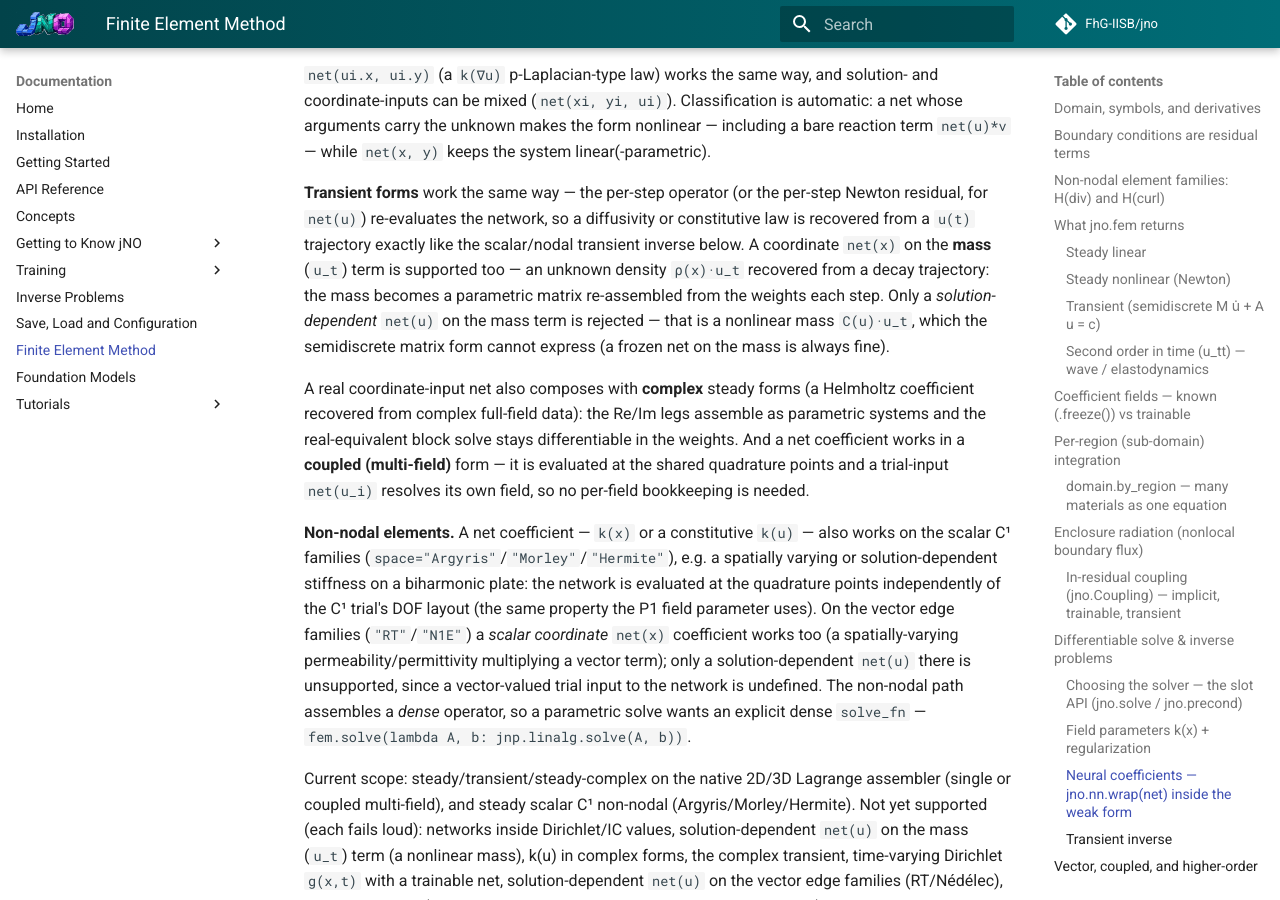
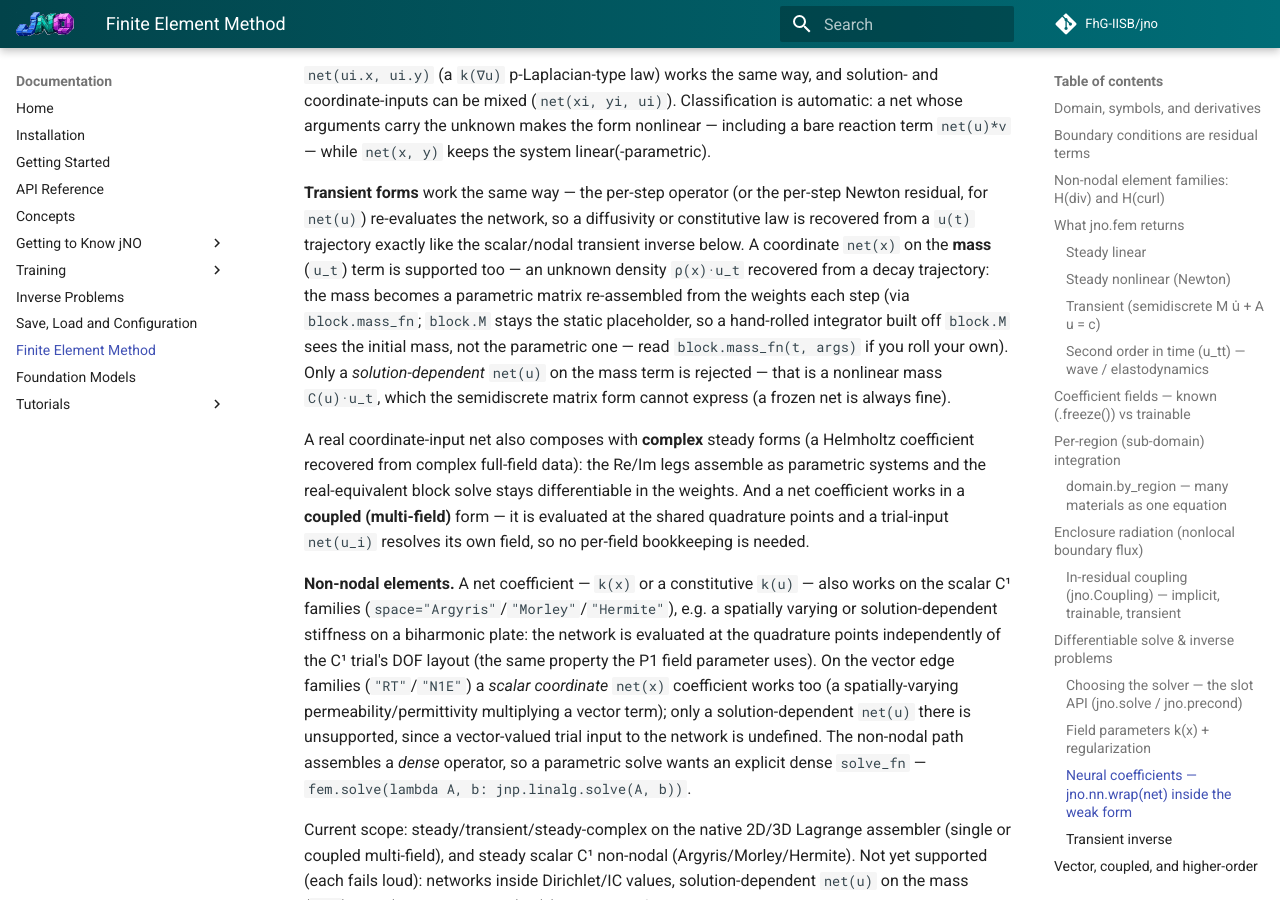
Before and after one commit to FhG-IISB/jNO, an MkDocs documentation site: the page built from docs/fem.md, in a window 1280 px wide and 900 px high, scrolled down 18357 px. Built offline with MkDocs 1.6.1 and Material for MkDocs 9.7.7, drawn with Linux system fonts in a browser that asks for light colours; comment, search, counter and statistics services are not loaded.

Commit message:
docs(fem): note the mass_fn/block.M placeholder for hand-rolled integrators

```diff
--- a/docs/fem.md
+++ b/docs/fem.md
@@ -756,9 +756,11 @@ arguments carry the unknown makes the form nonlinear — including a bare reacti
 for `net(u)`) re-evaluates the network, so a diffusivity or constitutive law is recovered from a
 `u(t)` trajectory exactly like the scalar/nodal transient inverse below. A coordinate `net(x)` on
 the **mass** (`u_t`) term is supported too — an unknown density `ρ(x)·u_t` recovered from a decay
-trajectory: the mass becomes a parametric matrix re-assembled from the weights each step. Only a
-*solution-dependent* `net(u)` on the mass term is rejected — that is a nonlinear mass `C(u)·u_t`,
-which the semidiscrete matrix form cannot express (a frozen net on the mass is always fine).
+trajectory: the mass becomes a parametric matrix re-assembled from the weights each step (via
+`block.mass_fn`; `block.M` stays the static placeholder, so a hand-rolled integrator built off
+`block.M` sees the initial mass, not the parametric one — read `block.mass_fn(t, args)` if you roll
+your own). Only a *solution-dependent* `net(u)` on the mass term is rejected — that is a nonlinear
+mass `C(u)·u_t`, which the semidiscrete matrix form cannot express (a frozen net is always fine).
 
 A real coordinate-input net also composes with **complex** steady forms (a Helmholtz coefficient
 recovered from complex full-field data): the Re/Im legs assemble as parametric systems and the
```
